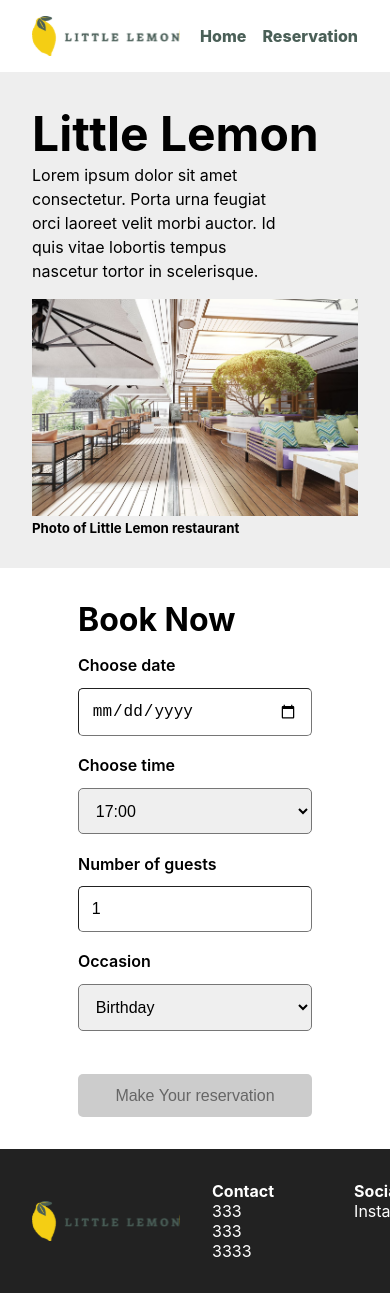
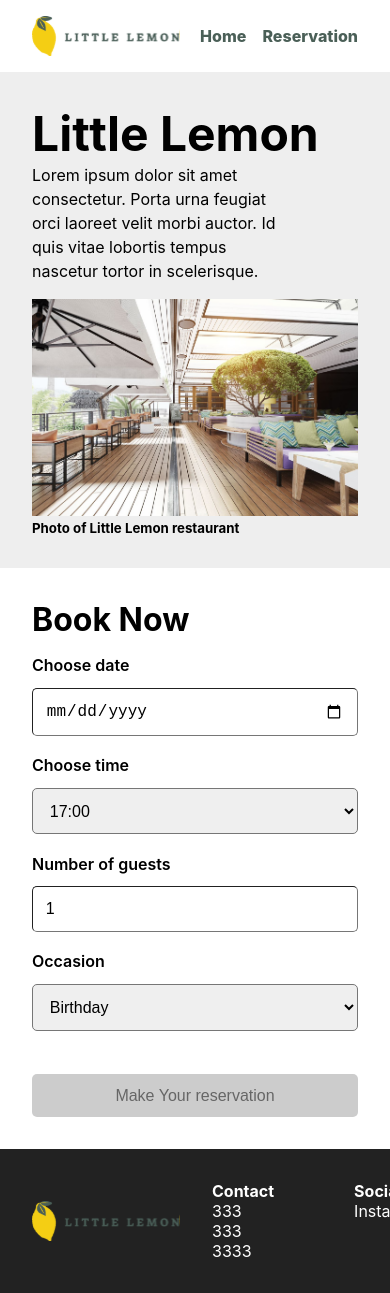
Before and after one commit to Alessia-C/booking-table, a React (Create React App) app: page / in a window 390 px wide. Shown: the top 1293 px of the page. Built offline with nearby package versions, Linux system fonts and the light colour scheme.

Commit message:
fix fprm for mobile device

```diff
--- a/src/components/Form/form.css
+++ b/src/components/Form/form.css
@@ -39,3 +39,11 @@
   color: #666666;
   cursor: not-allowed;
 }
+
+@media (max-width: 768px) {
+  .wrap-form {
+    width: 100vw;
+    padding: 2em;
+    margin: 0;
+  }
+}
```
